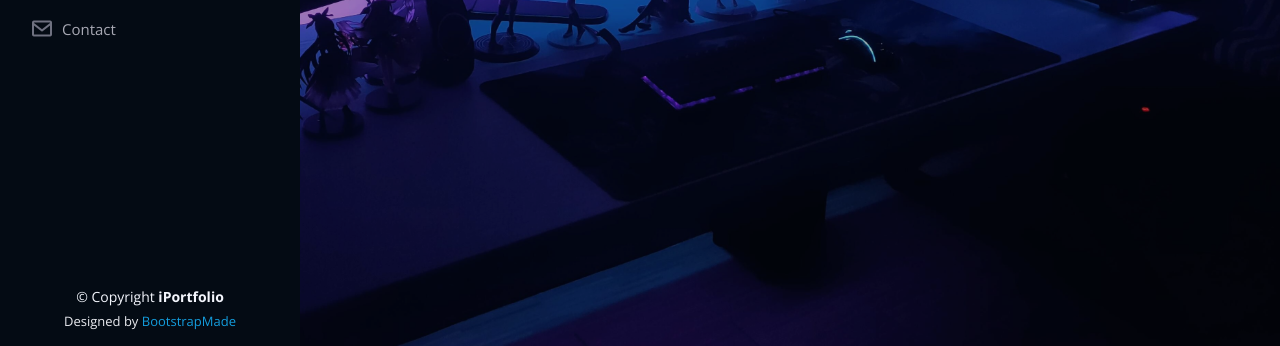
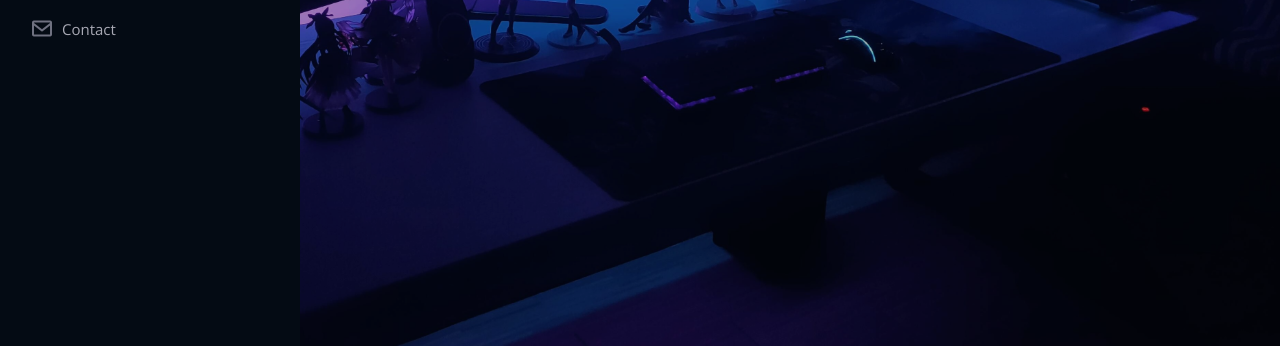
Before and after one commit to Hamsikakrishnan/Portfolio1, a plain HTML site: page index.html in a window 1280 px wide. Shown: the part 454-800 px from the top of the page. Drawn offline with nearby package versions, Linux system fonts and the light colour scheme.

Commit message:
Update index.html

```diff
--- a/index.html
+++ b/index.html
@@ -614,7 +614,7 @@
   </main><!-- End #main -->
 
   <!-- ======= Footer ======= -->
-  <footer id="footer">
+  <!-- <footer id="footer">
     <div class="container">
       <div class="copyright">
         &copy; Copyright <strong><span>iPortfolio</span></strong>
@@ -624,10 +624,10 @@
         <!-- You can delete the links only if you purchased the pro version. -->
         <!-- Licensing information: https://bootstrapmade.com/license/ -->
         <!-- Purchase the pro version with working PHP/AJAX contact form: https://bootstrapmade.com/iportfolio-bootstrap-portfolio-websites-template/ -->
-        Designed by <a href="https://bootstrapmade.com/">BootstrapMade</a>
+        <!-- Designed by <a href="https://bootstrapmade.com/">BootstrapMade</a>
       </div>
     </div>
-  </footer><!-- End  Footer -->
+  </footer>End  Footer -->
 
   <a href="#" class="back-to-top d-flex align-items-center justify-content-center"><i class="bi bi-arrow-up-short"></i></a>
 
```
